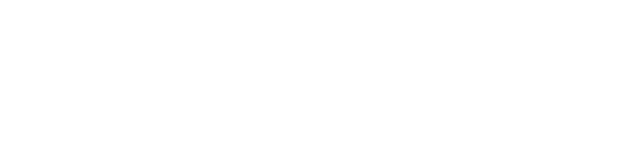
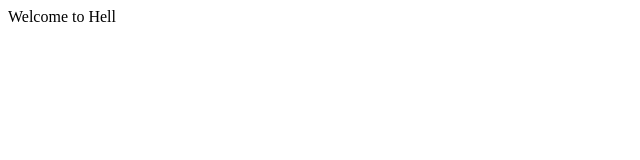
Before and after one commit to BIGBUG1012/mygit1028, a plain HTML site: page index.html in a window 1280 px wide. Shown: the whole page, without its empty margins (0-640 px from the left). Drawn offline with Linux system fonts and the light colour scheme.

Commit message:
sixth git

```diff
--- a/index.html
+++ b/index.html
@@ -1,2 +1,6 @@
 <html>
+
+<body>
+        Welcome to Hell
+</body>
 </html>
```
